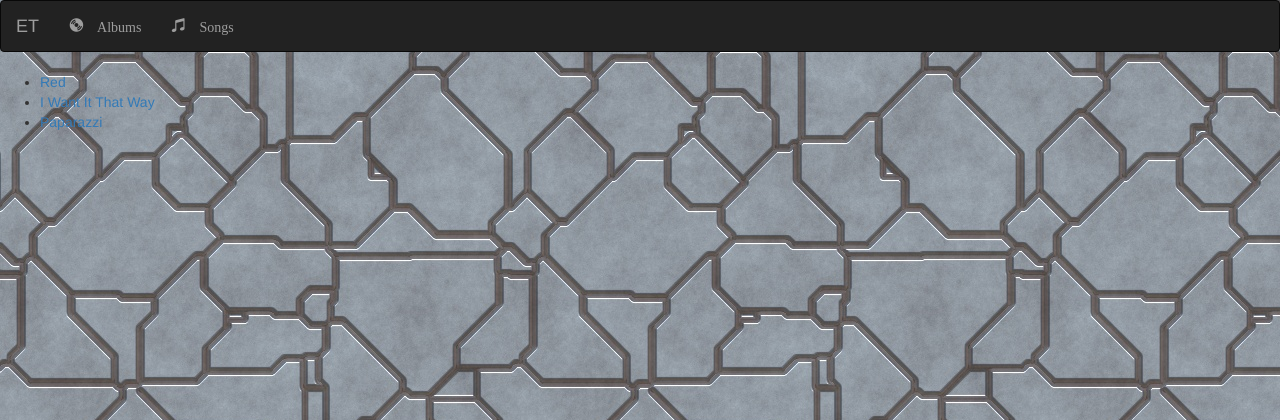
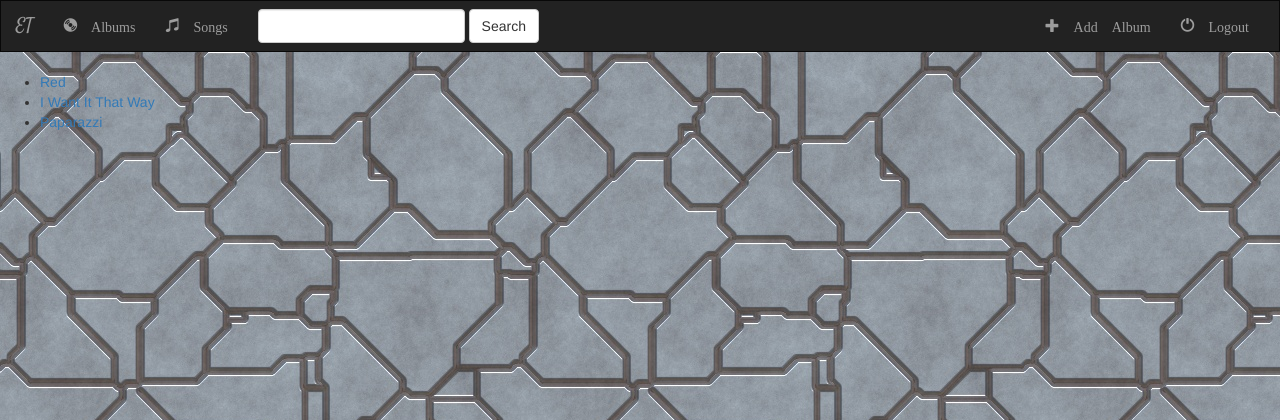
Before and after one commit to et4891/django-tutorial-beginner, a Django app: page /music/ in a window 1280 px wide. Shown: the top 420 px of the page. Run offline with Django 3.2, Linux system fonts and the light colour scheme; data comes from the database, SQL or seed files in the repository; some libraries are stand-ins or nearby versions.

Commit message:
video 27

```diff
--- a/music/static/music/css/style.css
+++ b/music/static/music/css/style.css
@@ -1,3 +1,11 @@
 body {
     background: #FFF url('../images/background.jpg');
 }
+
+.navbar {
+    border-radius: 0;
+}
+
+.navbar-brand {
+    font-family: "Satisfy", cursive;
+}
--- a/music/templates/music/index.html
+++ b/music/templates/music/index.html
@@ -25,10 +25,22 @@
         </div>
 
         <!-- Items -->
-        <div class="collapse navbar-collapse">
+        <div class="collapse navbar-collapse" id="topNavBar">
             <ul class="nav navbar-nav">
                 <li class=""><a href="{% url 'index' %}"><span class="glyphicon glyphicon-cd" aria-hidden="true"> Albums</span></a></li>
                 <li class=""><a href="{% url 'index' %}"><span class="glyphicon glyphicon-music" aria-hidden="true"> Songs</span></a></li>
+            </ul>
+
+            <form action="#" class="navbar-form navbar-left" role="search" method="get">
+                <div class="form-group">
+                    <input type="text" class="form-control" name="q" value="">
+                </div>
+                <button type="submit" class="btn btn-default">Search</button>
+            </form>
+
+            <ul class="nav navbar-nav navbar-right">
+                <li class=""><a href="{% url 'index' %}"><span class="glyphicon glyphicon-plus" aria-hidden="true"> Add Album</span></a></li>
+                <li class=""><a href="{% url 'index' %}"><span class="glyphicon glyphicon-off" aria-hidden="true"> Logout</span></a></li>
             </ul>
         </div>
     </div>
```
